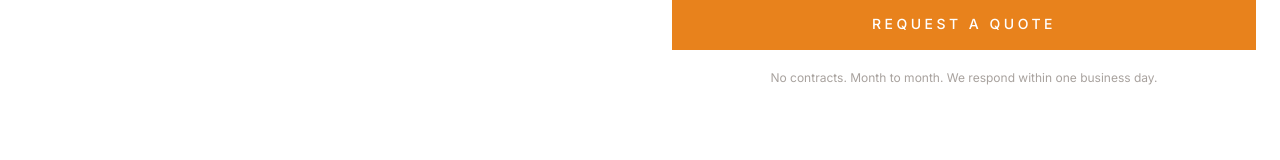
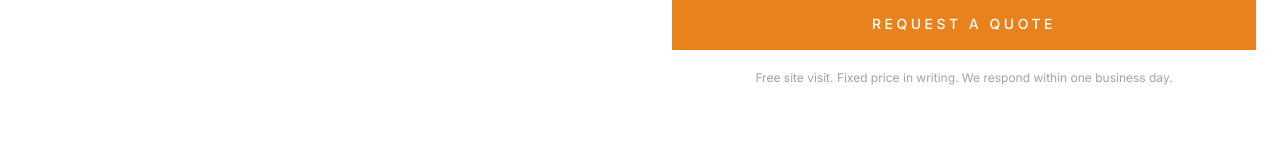
Before and after one commit to gavinmohrmann/orange-path-landscaping, a Next.js app: page /hardscape in a window 1280 px wide. Shown: the part 4938-5098 px from the top of the page. Built offline with nearby package versions, Linux system fonts and the light colour scheme; a web font is replaced by a local one.

Commit message:
Hardscape form footnote

```diff
--- a/app/hardscape/page.tsx
+++ b/app/hardscape/page.tsx
@@ -251,7 +251,7 @@ export default function HardscapePage() {
             </p>
           </div>
           <div>
-            <QuoteForm subject="New HARDSCAPE lead — website /hardscape" service="Hardscape" />
+            <QuoteForm subject="New HARDSCAPE lead — website /hardscape" service="Hardscape" footnote="Free site visit. Fixed price in writing. We respond within one business day." />
           </div>
         </div>
       </section>
--- a/components/QuoteForm.tsx
+++ b/components/QuoteForm.tsx
@@ -5,7 +5,7 @@ import { reportConversion, CONV_FORM } from '@/components/GoogleTag'
 
 // Short lead form used on landing pages (maintenance). Posts to the same
 // FormSubmit inbox as the contact page and fires the Google Ads conversion.
-export default function QuoteForm({ subject = 'New website lead — Orange Path', service = '' }: { subject?: string; service?: string }) {
+export default function QuoteForm({ subject = 'New website lead — Orange Path', service = '', footnote = 'No contracts. Month to month. We respond within one business day.' }: { subject?: string; service?: string; footnote?: string }) {
   const [submitted, setSubmitted] = useState(false)
   const [error, setError] = useState(false)
   const [sending, setSending] = useState(false)
@@ -84,7 +84,7 @@ export default function QuoteForm({ subject = 'New website lead — Orange Path'
           Something went wrong — please call or text Gavin at (949) 371-6356.
         </p>
       )}
-      <p className="text-stone-400 text-xs text-center">No contracts. Month to month. We respond within one business day.</p>
+      <p className="text-stone-400 text-xs text-center">{footnote}</p>
     </form>
   )
 }
```
